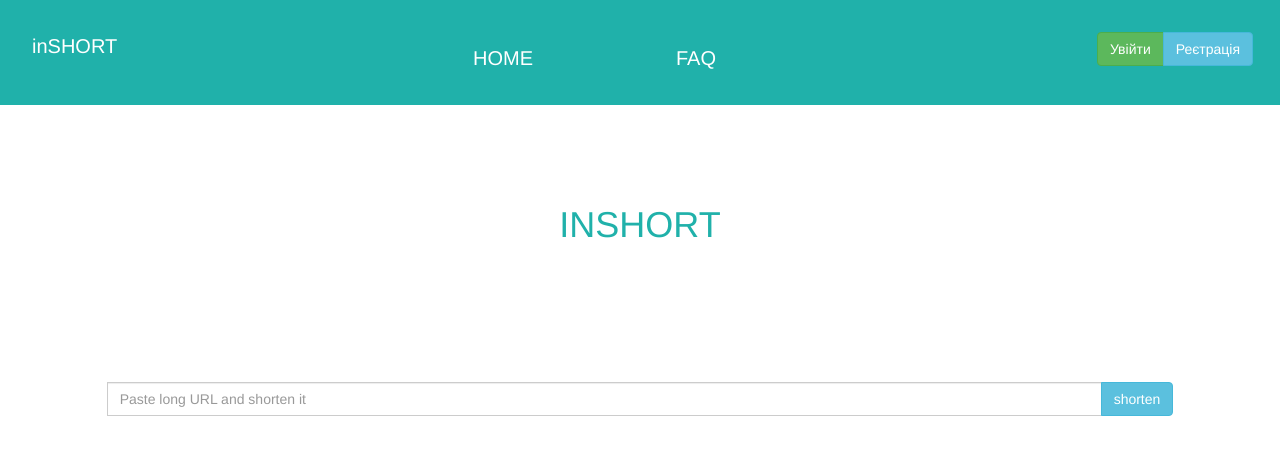
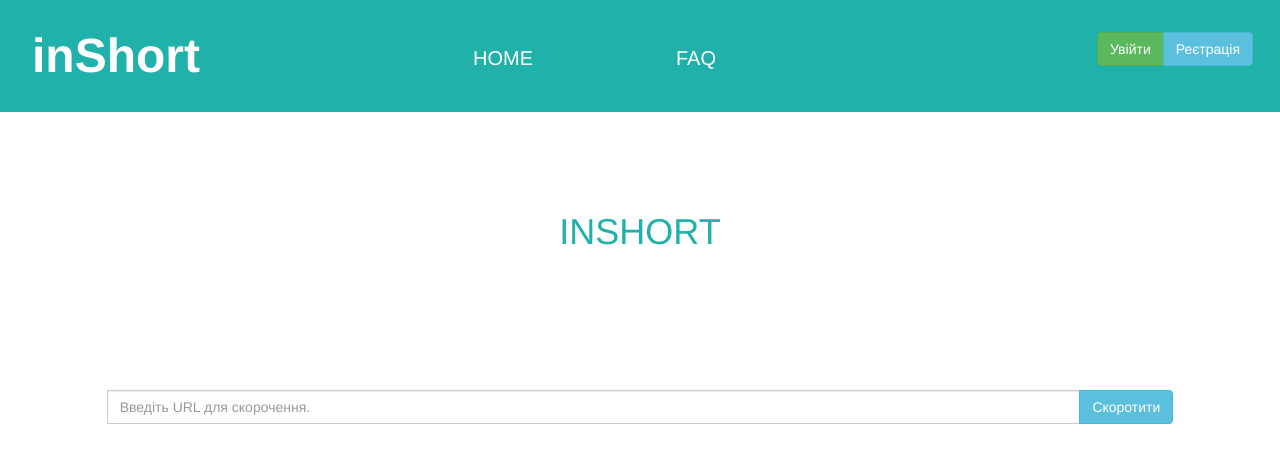
Before and after one commit to klochkov1/inshort_2020, a Django app: page / in a window 1280 px wide. Shown: the top 463 px of the page. Run offline with Django 3.2, Linux system fonts and the light colour scheme; some libraries are stand-ins or nearby versions.

Commit message:
bug fixed

```diff
--- a/accounts/views.py
+++ b/accounts/views.py
@@ -21,9 +21,9 @@ class LoginView(TemplateView):
             user = authenticate(request, username=username, password=password)
             if user is not None:
                 login(request, user)
-                return redirect(reverse("login"))
+                return redirect(reverse("home"))
             else:
-                context['error'] = "Логин или пароль неправильные"
+                context['error'] = "Невірний логін або пароль"
         return render(request, self.template_name, context)
 
 
--- a/home/static/css/faq.css
+++ b/home/static/css/faq.css
@@ -1,90 +1,105 @@
 body {
     margin: 0;
     padding: 0;
-  background-color:#f9ffff;
+    background-color: #f9ffff;
     overflow-x: hidden;
 }
-.header-block1
-{
+
+#main-name {
+    font-size: 48px;
+    font-weight: bold;
+    font-style: normal;
+    font-variant: normal;
+    line-height: 1;
+}
+
+.header-block1 {
     width: 100px;
     height: 18%;
     border: 0px;
-  padding-left:10%;
+    padding-left: 10%;
 }
-.header-block2{
+
+.header-block2 {
     width: 100px;
     height: 18%;
     border: 0px;
-  float:left;
-  margin-top:12px;
-  margin-left:auto;
-  float:right;
-}
-.search_field{
-	background-color:#fcf6f3;
+    float: left;
+    margin-top: 12px;
+    margin-left: auto;
+    float: right;
 }
 
-.question{
-	text-align:center;
-	padding-top:2%;
-	margin-bottom:3%;
+.search_field {
+    background-color: #fcf6f3;
+}
+
+.question {
+    text-align: center;
+    padding-top: 2%;
+    margin-bottom: 3%;
     color: #20b1aa;
+}
 
+.text {
+    width: 100%;
 }
-.text{
-	width:100%;
-}
-.col-xs-4
-{
+
+.col-xs-4 {
     position: relative;
     left: 15%;
     font-size: 28px;
 }
+
 .text-block {
     padding: 10px 0;
     color: #000;
-margin-top:50px;
+    margin-top: 50px;
     display: block;
+}
 
+.text-block1 {
+    margin-right: 80px;
+    float: left;
+    text-align: justify;
+    margin-left: 2%;
 }
-.text-block1{
-	margin-right:80px;
-	float: left;
-	text-align:justify;
-	margin-left:2%;
-}
-.text-block h4{
+
+.text-block h4 {
     color: #000;
     text-align: center;
 }
-.text-block p{
+
+.text-block p {
     font-size: 14px;
-	text-align:justify;
+    text-align: justify;
 }
-h1{
+
+h1 {
     font-family: "RalewayBold", sans-serif;
 }
-.headline{
+
+.headline {
     float: bottom;
     position: relative;
     width: 100%;
     margin-top: 0px;
-	padding-top:80px;
-	margin-bottom:80px;
-	color:#20b1aa;
+    padding-top: 80px;
+    margin-bottom: 80px;
+    color: #20b1aa;
 }
 
-label{
-	text-align:center;
+label {
+    text-align: center;
     padding: 0 auto;
+}
 
+.btn-default {
+    float: left;
+    background-color: green;
 }
-.btn-default{
-  float: left;
-  background-color:green;
-}
-.fieldset
-{
+
+.fieldset {
     border: 5px;
     border-color: #000;
     width: 50%;
@@ -93,20 +108,24 @@ label{
     display: flex;
     justify-content: center;
 }
+
 .hidden {
     display: none;
 }
+
 hr {
     border: none;
     background-color: #20b1aa;
     color: #20b1aa;
     height: 5px;
 }
-p{
+
+p {
     text-align: center;
     font-size: 14px;
-color:#20b1aa;
+    color: #20b1aa;
 }
-.btn-default{
-  background-color:green;
+
+.btn-default {
+    background-color: green;
 }
--- a/home/static/script/menu.js
+++ b/home/static/script/menu.js
@@ -1,26 +1,35 @@
-window.onload = function(){
-var modal = document.querySelector(".modal");
-var btn = document.querySelector(".btn_modal_window");
-var span = document.querySelector(".close_modal_window");
-   var el=document.getElementsByName('long_url')
-   var btn_error=document.getElementsByName('long_url')[0];
+window.onload = function () {
+   var modal = document.querySelector(".modal");
+   var btn = document.querySelector(".btn_modal_window");
+   var span = document.querySelector(".close_modal_window");
+   var el = document.getElementsByName('long_url');
+   var long_url = document.getElementById('long_url');
+   var btn_error = document.getElementsByName('long_url')[0];
+
+   long_url.addEventListener("keydown", function (event) {
+      if (event.keyCode === 13) {
+         event.preventDefault();
+         display_modal_window();
+      }
+   });
+
    btn.addEventListener('click', function () {
+      display_modal_window();
+   });
+
+   function display_modal_window() {
       console.log(el[0]);
-      if(el[0].value!="")
-      {
-         btn_error.style.border=null;
+      if (el[0].value != "") {
+         btn_error.style.border = null;
          modal.style.display = "block";
-      }else
-      {
-
-        btn_error.style.borderBottom="3px solid red";
-
+      } else {
+         btn_error.style.borderBottom = "3px solid red";
       }
-   })
+   }
 
    span.addEventListener('click', function () {
       modal.style.display = "none";
-   })
+   });
 
    window.onclick = function (event) {
       if (event.target == modal) {
@@ -28,6 +37,7 @@ var span = document.querySelector(".close_modal_window");
       }
    }
 }
+
 function copyToClipboard(elem) {
    var ta = document.getElementById(elem);
    var range = document.createRange();
@@ -35,4 +45,4 @@ function copyToClipboard(elem) {
    window.getSelection().addRange(range);
    document.execCommand('copy');
    window.getSelection().removeAllRanges();
- }
+}
--- a/home/templates/header.html
+++ b/home/templates/header.html
@@ -5,6 +5,7 @@
         <link rel="stylesheet" href="{% static 'css/style.css' %}" />
         <link rel="stylesheet" href="{% static 'css/faq.css' %}" />
         <link rel="stylesheet" href="{% static "css/reg.css" %}" />
+        <link rel="stylesheet" type="text/css" href="//fonts.googleapis.com/css?family=Maven+Pro" />
         <script src="{% static 'script/jquery.js' %}" defer></script>
         <script src="{% static 'script/history.js' %}" defer></script>
         <script src="{% static 'script/menu.js' %}" defer></script>
@@ -14,8 +15,8 @@
 <body>
   <body>
     <div class="row head">
-      <div class="col-6 col-md-4 title">
-          inSHORT
+      <div id="main-name" class="col-6 col-md-4 title">
+          inShort
       </div>
       <div class="col-6 col-md-6">
         <div class="content-menu">
--- a/home/templates/index.html
+++ b/home/templates/index.html
@@ -1,7 +1,6 @@
-
 {% extends "header.html" %}
 
-  {% load static %}
+{% load static %}
 
 {% block content %}
   <div class="headline">
@@ -11,11 +10,11 @@
                {% csrf_token %}
         <div class="input-group col-md-10">
           <div class="input_url">
-          <input   name="long_url" required class="form-control"  size="300px"   required  placeholder="Paste long URL and shorten it">
+          <input  id="long_url" type="url" name="long_url" required class="form-control"  size="300px"   required  placeholder="Введіть URL для скорочення.">
           </div>
           <span class="input-group-btn">
             <button type="button" data-toggle="tooltip" pattern="^h"class="btn btn-info btn_modal_window " required type="button">
-              shorten
+              Скоротити
             </button>
           </span>
         </div>
```
Lines whose indentation alone changed are shown as unchanged.
